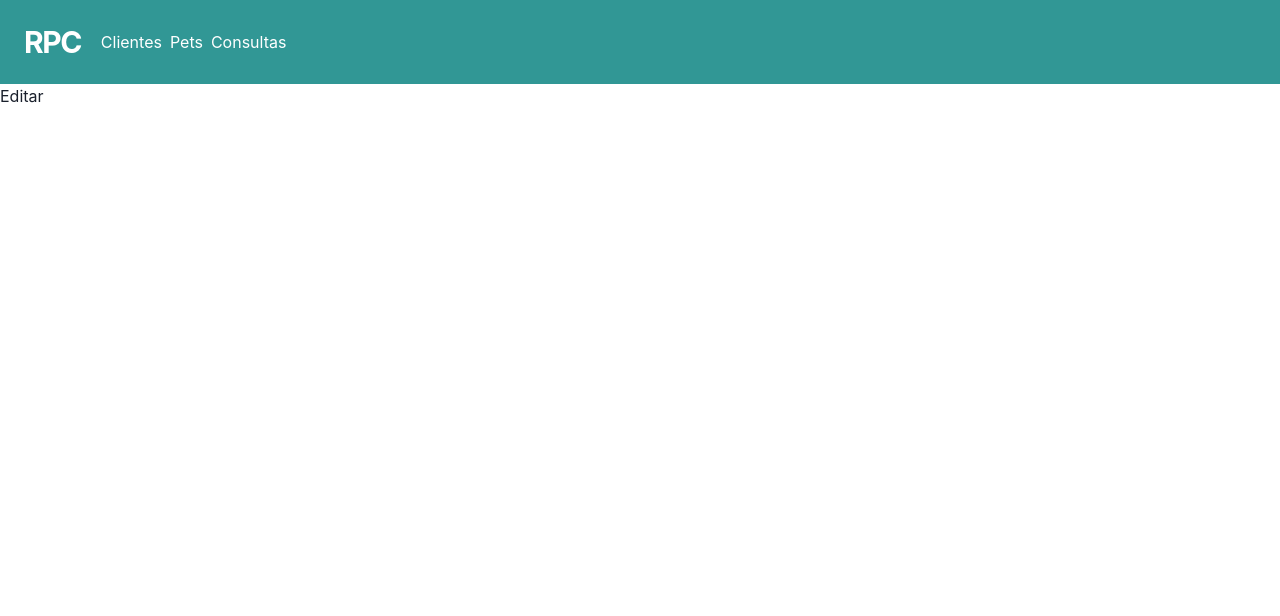
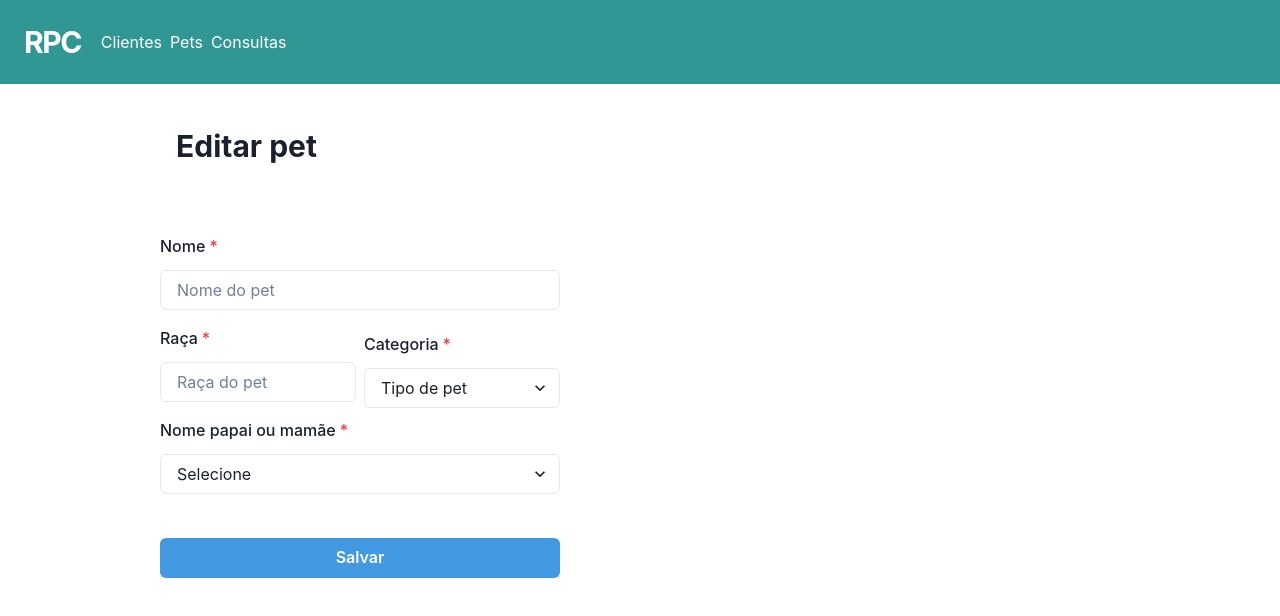
Before and after one commit to devcastrojunin/rede-petcontrol-frontend, a React (Create React App) app: page /pets/editar/1 in a window 1280 px wide. Shown: the top 616 px of the page. Built offline with nearby package versions, Linux system fonts and the light colour scheme.

Commit message:
criando tela de editar pet

```diff
--- a/src/pages/Pets/EditarPet/index.jsx
+++ b/src/pages/Pets/EditarPet/index.jsx
@@ -1,8 +1,16 @@
+import { Box, Center} from "@chakra-ui/react";
+import { FormPets } from "../../../components/FormPets";
 
 export default function Editar() {
     return (
-        <div>
-            <h2>Editar</h2>
-        </div>
+        <Center>
+            <Box w="75%" h="100%">
+                <Box fontWeight="bold" fontSize="30px" mb={61} mt={10} pl={4}>Editar pet</Box>
+
+                <Box width={400} lineHeight={8}>
+                    <FormPets button="Salvar"/>
+                </Box>
+            </Box>
+        </Center>
     );
 }
```
